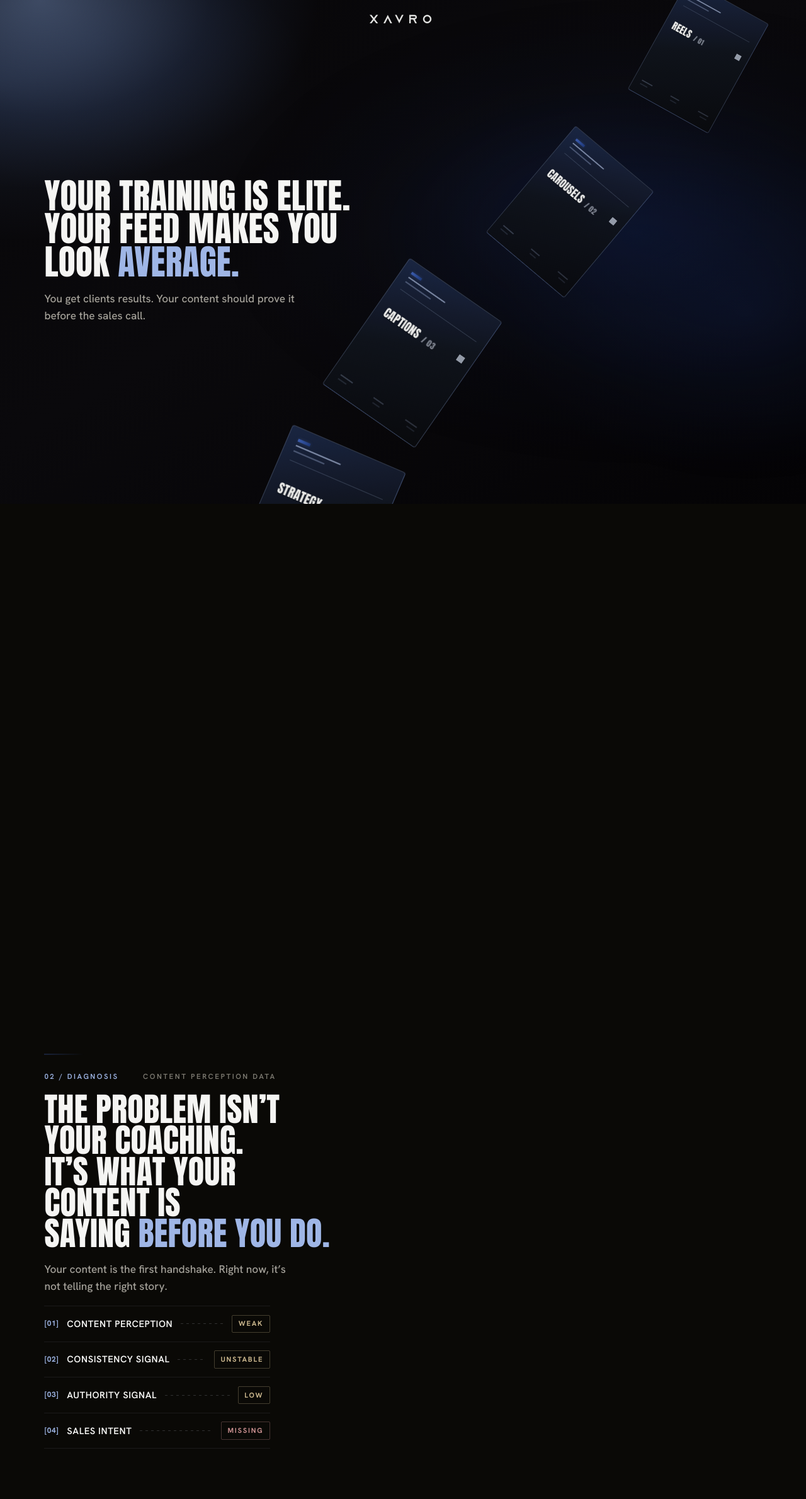
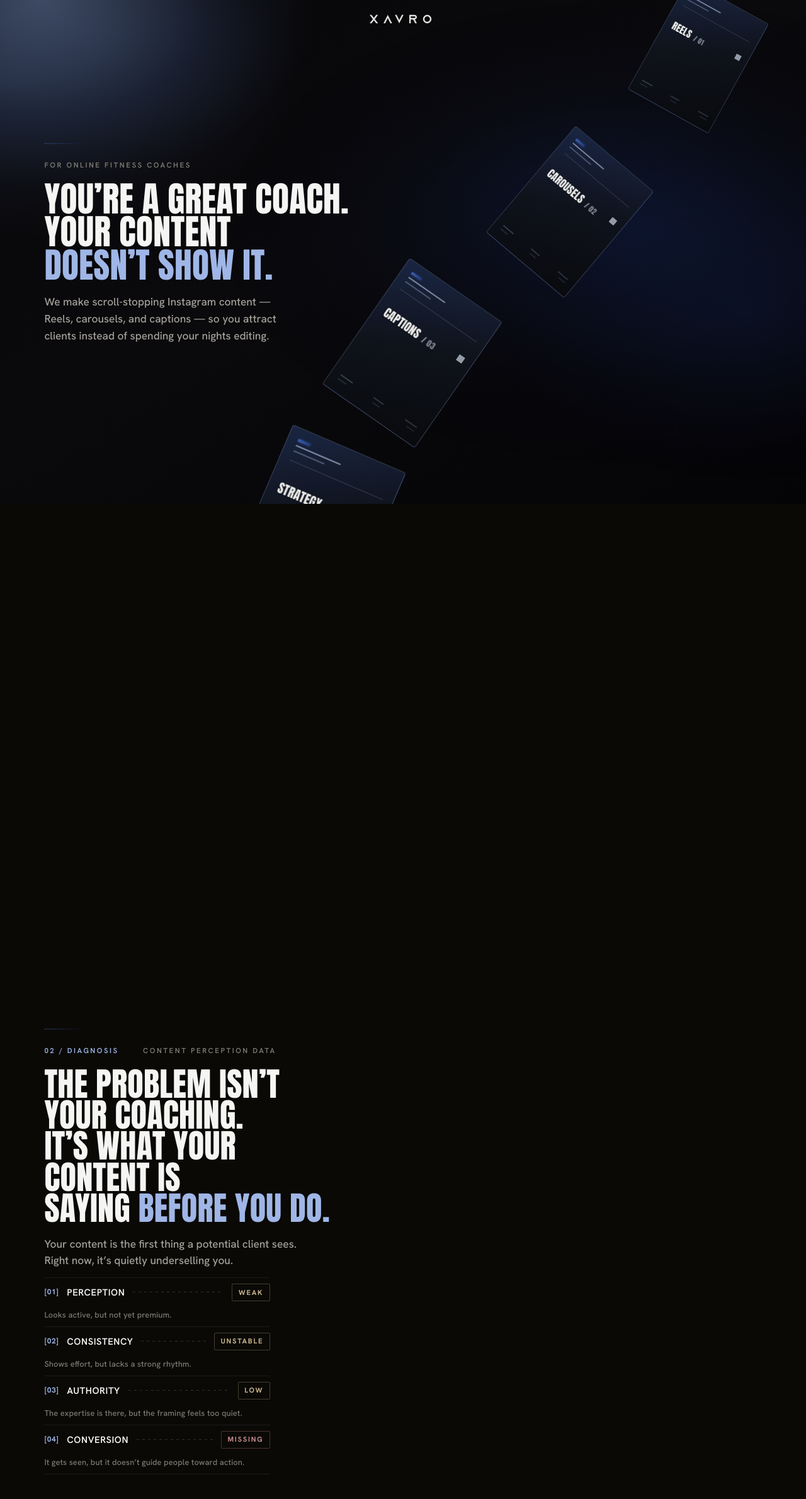
Before and after one commit to chitranshsankhla108-prog/Xavro-Final, a website: page index.html in a window 1280 px wide. Shown: the top 2380 px of the page at 63% size. Drawn offline with Linux system fonts and the light colour scheme.

Commit message:
Copy writing section

```diff
--- a/css/styles.css
+++ b/css/styles.css
@@ -707,6 +707,26 @@ body:not(.is-loading) .section--hero .lede   { opacity: 1; transform: translateY
 }
 .audit__state[data-state] { color: #cdb98f; border-color: rgba(205,185,143,0.3); }
 .audit__state[data-state="missing"] { color: #c98f8f; border-color: rgba(201,143,143,0.32); }
+/* descriptive sub-line: sits on a full-width second grid row beneath the label/state,
+   inheriting the row's staggered reveal (opacity/transform live on .audit__row). */
+.audit__desc {
+  grid-column: 1 / -1;
+  margin-top: 0.15rem;
+  font-family: var(--font-body);
+  font-weight: 500;
+  font-size: clamp(0.8rem, 1vw, 0.92rem);
+  line-height: 1.42;
+  letter-spacing: 0.01em;
+  color: var(--steel-dim);
+}
+/* On short viewports (≈1366×768 laptops) the added sub-lines push the centered
+   diagnosis copy past the viewport; compact the rows just enough to keep all four
+   rows + descriptions readable. Tall desktops keep the original spacing. */
+@media (max-height: 820px) {
+  .section--diagnosis .audit { margin-top: 0.8rem; }
+  .section--diagnosis .audit__row { padding: 0.55rem 0; }
+  .section--diagnosis .audit__desc { margin-top: 0.08rem; line-height: 1.32; }
+}
 
 /* =================================================================
    PAIN — signals
--- a/index.html
+++ b/index.html
@@ -217,12 +217,13 @@
     <section class="section section--hero" id="hero" data-section>
       <div class="section__inner">
         <div class="copy">
+          <div class="meta"><span class="meta__tag">For online fitness coaches</span></div>
           <h1 class="display display--hero">
-            <span class="line"><span class="line__ink">YOUR TRAINING IS ELITE.</span></span>
-            <span class="line"><span class="line__ink">YOUR FEED MAKES YOU</span></span>
-            <span class="line"><span class="line__ink">LOOK <em class="accent">AVERAGE.</em></span></span>
+            <span class="line"><span class="line__ink">YOU’RE A GREAT COACH.</span></span>
+            <span class="line"><span class="line__ink">YOUR CONTENT</span></span>
+            <span class="line"><span class="line__ink"><em class="accent">DOESN’T SHOW IT.</em></span></span>
           </h1>
-          <p class="lede">You get clients results. Your content should prove it before the sales call.</p>
+          <p class="lede">We make scroll-stopping Instagram content — Reels, carousels, and captions — so you attract clients instead of spending your nights editing.</p>
         </div>
       </div>
     </section>
@@ -241,32 +242,36 @@
             <span class="line"><span class="line__ink">IT’S WHAT YOUR CONTENT IS</span></span>
             <span class="line"><span class="line__ink">SAYING <em class="accent">BEFORE YOU DO.</em></span></span>
           </h2>
-          <p class="lede">Your content is the first handshake. Right now, it’s not telling the right story.</p>
+          <p class="lede">Your content is the first thing a potential client sees. Right now, it’s quietly underselling you.</p>
 
           <ul class="audit" aria-label="Content audit">
             <li class="audit__row" style="--d:0">
               <span class="audit__id">[01]</span>
-              <span class="audit__name">Content Perception</span>
+              <span class="audit__name">Perception</span>
               <span class="audit__line"></span>
               <span class="audit__state" data-state="weak">Weak</span>
+              <span class="audit__desc">Looks active, but not yet premium.</span>
             </li>
             <li class="audit__row" style="--d:1">
               <span class="audit__id">[02]</span>
-              <span class="audit__name">Consistency Signal</span>
+              <span class="audit__name">Consistency</span>
               <span class="audit__line"></span>
               <span class="audit__state" data-state="unstable">Unstable</span>
+              <span class="audit__desc">Shows effort, but lacks a strong rhythm.</span>
             </li>
             <li class="audit__row" style="--d:2">
               <span class="audit__id">[03]</span>
-              <span class="audit__name">Authority Signal</span>
+              <span class="audit__name">Authority</span>
               <span class="audit__line"></span>
               <span class="audit__state" data-state="low">Low</span>
+              <span class="audit__desc">The expertise is there, but the framing feels too quiet.</span>
             </li>
             <li class="audit__row" style="--d:3">
               <span class="audit__id">[04]</span>
-              <span class="audit__name">Sales Intent</span>
+              <span class="audit__name">Conversion</span>
               <span class="audit__line"></span>
               <span class="audit__state" data-state="missing">Missing</span>
+              <span class="audit__desc">It gets seen, but it doesn’t guide people toward action.</span>
             </li>
           </ul>
         </div>
@@ -286,24 +291,24 @@
             <span class="line"><span class="line__ink">YOU’RE POSTING.</span></span>
             <span class="line"><span class="line__ink">BUT IT ISN’T <em class="accent accent--dim">SELLING.</em></span></span>
           </h2>
-          <p class="lede">The content is consistent. The conversations are not.</p>
+          <p class="lede">You’re showing up consistently. The DMs, saves, and bookings just haven’t caught up.</p>
 
           <ul class="signals" aria-label="Pain signals">
             <li class="signal" style="--d:0">
               <span class="signal__id">Signal 01</span>
-              <span class="signal__text">Consistency without conversion</span>
+              <span class="signal__text">Consistent, but it rarely converts</span>
             </li>
             <li class="signal" style="--d:1">
               <span class="signal__id">Signal 02</span>
-              <span class="signal__text">Premium coaching, average perception</span>
+              <span class="signal__text">Premium coaching, average-looking feed</span>
             </li>
             <li class="signal" style="--d:2">
               <span class="signal__id">Signal 03</span>
-              <span class="signal__text">Hours lost to editing</span>
+              <span class="signal__text">Nights lost to editing, not coaching</span>
             </li>
             <li class="signal" style="--d:3">
               <span class="signal__id">Signal 04</span>
-              <span class="signal__text">Content without sales intent</span>
+              <span class="signal__text">It informs, but never asks for the sale</span>
             </li>
           </ul>
         </div>
@@ -324,13 +329,13 @@
             <span class="line"><span class="line__ink">POSTING INTO A MONTHLY</span></span>
             <span class="line"><span class="line__ink">CONTENT <em class="accent">SYSTEM.</em></span></span>
           </h2>
-          <p class="lede">Built around your offer, audience, objections, and sales conversations.</p>
+          <p class="lede">Everything is built around your offer, your audience, and the questions your clients actually ask.</p>
 
           <ol class="system-list" aria-label="The system">
-            <li class="sys" style="--d:0"><span class="sys__n">01</span><div><span class="sys__t">Offer</span><span class="sys__d">What you sell and who it is for.</span></div></li>
-            <li class="sys" style="--d:1"><span class="sys__n">02</span><div><span class="sys__t">Hooks</span><span class="sys__d">Angles that stop the right audience.</span></div></li>
-            <li class="sys" style="--d:2"><span class="sys__n">03</span><div><span class="sys__t">Authority</span><span class="sys__d">Content that makes coaching look premium.</span></div></li>
-            <li class="sys" style="--d:3"><span class="sys__n">04</span><div><span class="sys__t">Conversations</span><span class="sys__d">Posts designed to drive better DMs.</span></div></li>
+            <li class="sys" style="--d:0"><span class="sys__n">01</span><div><span class="sys__t">Offer</span><span class="sys__d">What you sell, and exactly who it’s for.</span></div></li>
+            <li class="sys" style="--d:1"><span class="sys__n">02</span><div><span class="sys__t">Hooks</span><span class="sys__d">Openers that stop the right people scrolling.</span></div></li>
+            <li class="sys" style="--d:2"><span class="sys__n">03</span><div><span class="sys__t">Authority</span><span class="sys__d">Content that makes your coaching look as good as it is.</span></div></li>
+            <li class="sys" style="--d:3"><span class="sys__n">04</span><div><span class="sys__t">Conversations</span><span class="sys__d">Posts built to start better DMs.</span></div></li>
           </ol>
         </div>
       </div>
@@ -345,7 +350,7 @@
             <span class="line"><span class="line__ink">WHAT WE BUILD</span></span>
             <span class="line"><span class="line__ink">EVERY <em class="accent">MONTH.</em></span></span>
           </h2>
-          <p class="lede">Reels, carousels, captions, strategy, and a content calendar — built around your offer and audience.</p>
+          <p class="lede">Reels, carousels, captions, a strategy call, and a content calendar — planned around your offer and your audience.</p>
           <span class="ticker" id="delivTicker"><span class="ticker__cur">01</span><span class="ticker__sep">/</span><span class="ticker__tot">05</span></span>
         </div>
       </div>
@@ -356,7 +361,7 @@
       <div class="section__inner">
         <div class="copy copy--cta">
           <span class="cta__mark">XAVRO</span>
-          <p class="cta__line">Done-for-you Instagram content for fitness coaches.</p>
+          <p class="cta__line">You coach. We handle the content.</p>
           <!-- LAUNCH BLOCKER: href="#book" is a placeholder and goes nowhere. This is the
                site's only conversion action — point it at your booking URL (Calendly/Tally)
                or a mailto: before going live. -->
```
Also changed, not shown: Copy writing Xavro.md (added, +17 -0 lines).
